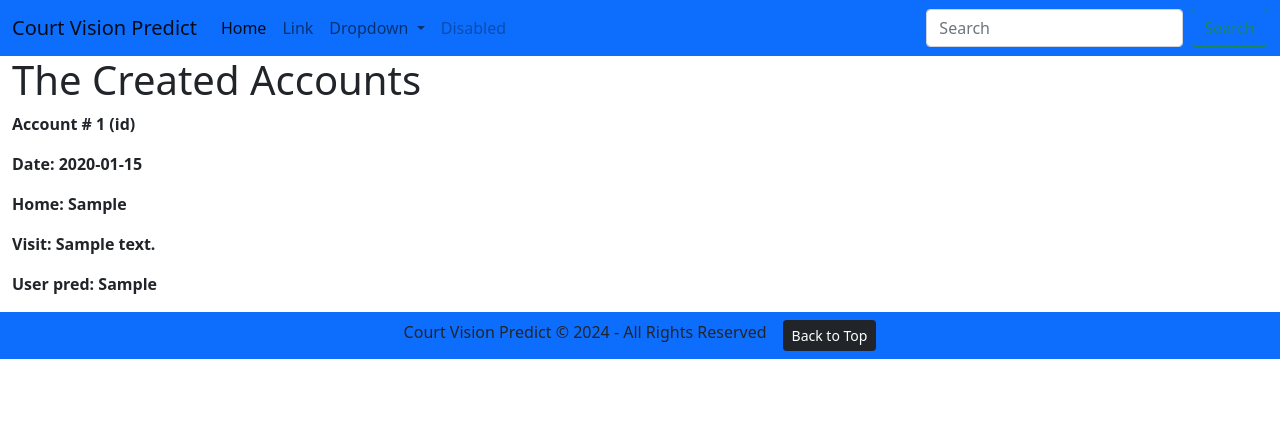
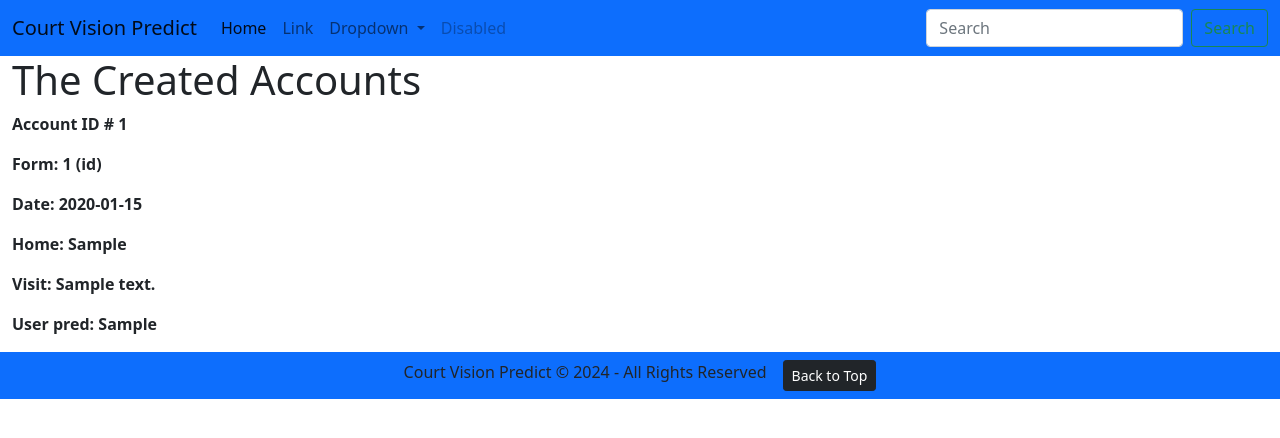
Before and after one commit to CJMonahann/Court-Vision-Predict, a Flask app: page /predict_data in a window 1280 px wide. Shown: the top 438 px of the page. Run offline with Flask 3, Linux system fonts and the light colour scheme; tables that the repository leaves empty hold one stand-in row (values such as "Sample post"); parts of the project's set-up code (start-up, migrations or seed data) failed here and were passed over.

Commit message:
updated with form_id added to the database also included code to try to pull from database

```diff
--- a/app/models.py
+++ b/app/models.py
@@ -178,6 +178,7 @@ class AccountVsModelPredicitons(db.Model):
 class UserPrediction(db.Model):
     id = db.Column(db.Integer, primary_key=True)
     user_id = db.Column(db.Integer, ForeignKey("Accounts.id", ondelete="CASCADE"))
+    form_id = db.Column(db.Integer, nullable=False)
     game_date = db.Column(db.String(255), nullable=False)
     home_team = db.Column(db.String(255), nullable=False)
     visiting_team = db.Column(db.String(255), nullable=False)
--- a/app/routes.py
+++ b/app/routes.py
@@ -38,28 +38,45 @@ def signup_page():
 
 @app.route('/predictions')
 def predictions():
-    userID = '1' # Change to user id or user's predictions dataset to retrieve user's predictions from file
+    userID = 1 # Change to the current session's user id
     gameDate,teams,cvpPrediction=upd.__getPredictedGames()
     return render_template('prediction-page.html',user_id=userID,gameDate=gameDate,teams=teams,cvpPrediction=cvpPrediction)
 
-@app.route('/prediction/submit', methods=['POST'])
+@app.route('/prediction/submit', methods=['POST', 'GET'])
 def userPredictionSubmit():
-    user_id = request.form['user_id']
-    game_date = request.form['game_date']
-    home_team = request.form['home_team']
-    visiting_team = request.form['visiting_team']
-    user_prediction = request.form['prediction']
-    print(user_id,game_date,home_team,visiting_team,user_prediction)
+    if request.method == 'POST':
+        user_id = request.form['user_id']
+        form_id = request.form['form_id']
+        game_date = request.form['game_date']
+        home_team = request.form['home_team']
+        visiting_team = request.form['visiting_team']
+        user_prediction = request.form['prediction']
+        print(user_id,game_date,home_team,visiting_team,user_prediction)
 
-    existing_prediction = UserPrediction.query.filter_by(user_id=user_id, game_date=game_date, home_team=home_team, visiting_team=visiting_team, user_prediction=user_prediction).first()
-    if existing_prediction:
-        return jsonify({'success': False, 'message': 'User has already made a prediction for this game'})
+        existing_prediction = UserPrediction.query.filter_by(user_id=user_id, form_id=form_id, game_date=game_date, home_team=home_team, visiting_team=visiting_team, user_prediction=user_prediction).first()
+        if existing_prediction:
+            return jsonify({'success': False, 'message': 'User has already made a prediction for this game'})
 
-    new_prediction = UserPrediction(user_id=user_id, game_date=game_date,  home_team=home_team, visiting_team=visiting_team, user_prediction=user_prediction)
-    db.session.add(new_prediction)
-    db.session.commit()
+        new_prediction = UserPrediction(user_id=user_id, form_id=form_id, game_date=game_date, home_team=home_team, visiting_team=visiting_team, user_prediction=user_prediction)
+        db.session.add(new_prediction)
+        db.session.commit()
+        return jsonify({'success': True, 'message': 'Prediction submitted successfully'})
+    elif request.method == 'GET':
+        user_id = request.args.get('user_id')
+        form_id = request.args.get('form_id')
+        game_date = request.args.get('game_date')
+        home_team = request.args.get('home_team')
+        visiting_team = request.args.get('visiting_team')
+        user_prediction = request.args.get('prediction')
 
-    return jsonify({'success': True, 'message': 'Prediction submitted successfully'})
+        # Query the database for the user's prediction for the specified form
+        user_submission = UserPrediction.query.filter_by(user_id=user_id, form_id=form_id, game_date=game_date, home_team=home_team, visiting_team=visiting_team, user_prediction=user_prediction).first()
+
+        if user_submission:
+            return jsonify({'success': True, 'prediction': user_submission.user_prediction})
+        else:
+            return jsonify({'success': False, 'message': 'No prediction found for this game'})
+
 
 #ALL OF THIS CODE IS JUST TO POPULATE DB WITH EXAMPLE ACCS - THIS ROUTE (and all files) WILL BE REMOVED
 acc_obj = mae.MakeAccounts()
--- a/app/templates/predict_data.html
+++ b/app/templates/predict_data.html
@@ -5,8 +5,9 @@
     <div>
         {% for acc in pred %}
             <div>
-                <p><b>Account # {{ acc.user_id }} (id)</b></p>
+                <p><b>Account ID # {{ acc.user_id }}</b></p>
                 <b>
+                    <p><b>Form:</b> {{ acc.form_id }} (id)</p>
                     <p><b>Date:</b> {{ acc.game_date }}</p>
                     <p><b>Home:</b> {{ acc.home_team }}</p>
                     <p><b>Visit:</b> {{ acc.visiting_team }}</p>
--- a/app/templates/prediction-page.html
+++ b/app/templates/prediction-page.html
@@ -32,9 +32,10 @@
 <div class="predictionUser">
 
     <!-- Predictions Form -->
-    <form class="predictionForm" action="/prediction/submit" method="POST" data-form-id={{ i }}>
+    <form class="predictionForm" action="/prediction/submit" method="POST" data-form-id="{{ i }}">
         <h2>Make Your Prediction</h2>
         <input type="hidden" name="user_id" value="{{ user_id }}">
+        <input type="hidden" name="form_id" value="{{ i }}">
         <input type="hidden" name="game_date" value="{{ gameDate[i] }}">
         <input type="hidden" name="home_team" value="{{ teams[i][0] }}">
         <input type="hidden" name="visiting_team" value="{{ teams[i][1] }}">
--- a/app/user_prediction.py
+++ b/app/user_prediction.py
@@ -1,5 +1,3 @@
-from app import db
-from flask_sqlalchemy import SQLAlchemy
 from app.ai_model import AppDecisionTree as ADT
 
 def __getPredictedGames():
@@ -12,5 +10,4 @@ def __getPredictedGames():
             gameDate.append(date)
             teams.append([game[i]['home'],game[i]['visitors']])
             cvpPrediction.append(game[i]['prediction'])
-
     return gameDate,teams,cvpPrediction
```
Also changed, not shown: app/static/javascript/prediction_page_script.js (+29 -0 lines).
